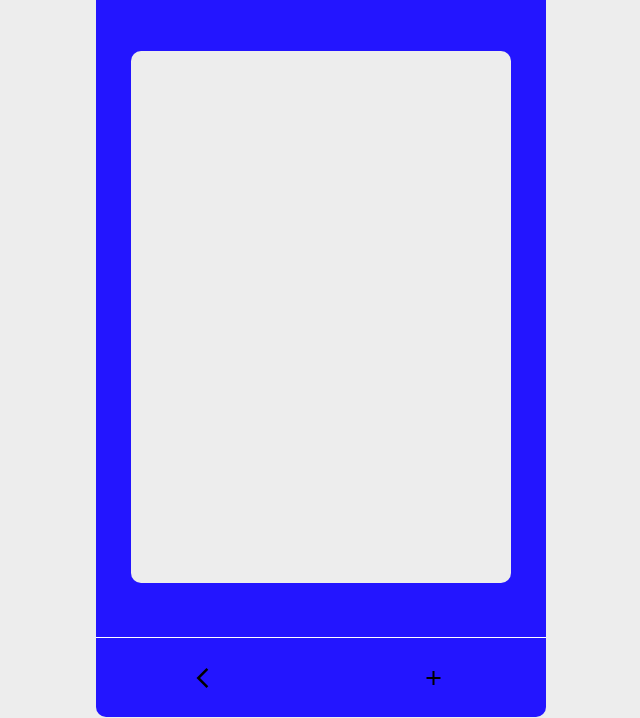
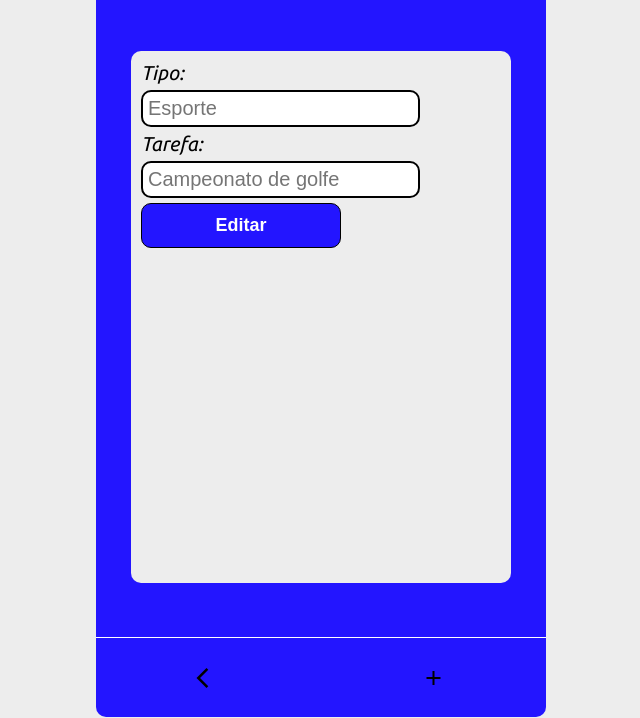
Before and after one commit to Arthur789123/Lista-de-Tarefas, a plain HTML site: page src/Pages/Editar/editar.html in a window 1280 px wide. Shown: the part 83-801 px from the top of the page, without its empty margins (319-959 px from the left). Drawn offline with nearby package versions, Linux system fonts and the light colour scheme; files whose address does not match are found by name.

Commit message:
tarefa 12

```diff
--- a/src/Pages/Editar/editar.html
+++ b/src/Pages/Editar/editar.html
@@ -26,7 +26,11 @@
 
         <main>
             <div class="div-editar" id="editar">
-
+                <label for="input-tipo">Tipo:</label>
+                <input type="text" placeholder="Esporte" id="input-tipo">
+                <label for="input-tarefa">Tarefa:</label>
+                <input type="text" placeholder="Campeonato de golfe" id="input-tarefa">
+                <button class="btn-1" id="button-1">Editar</button>
             </div>
         </main>
 
```
Also changed, not shown: 1 other file.
